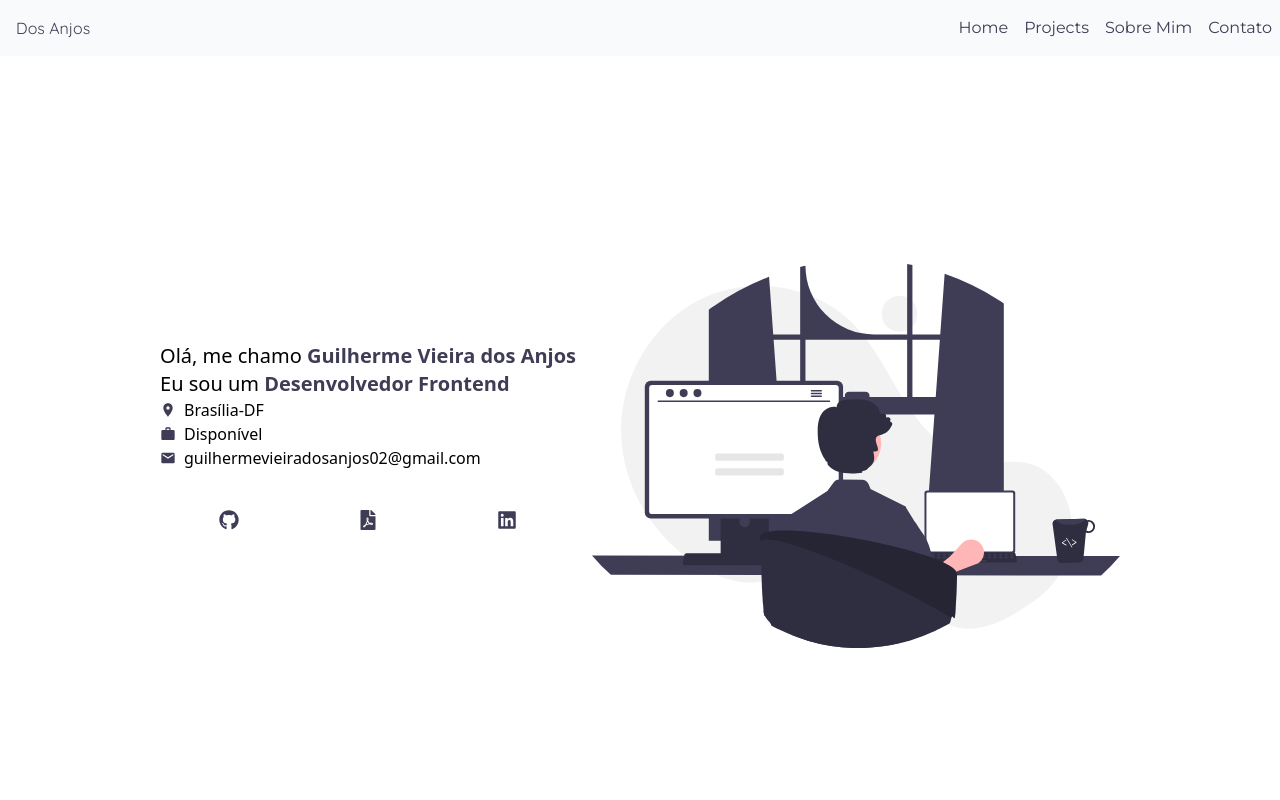
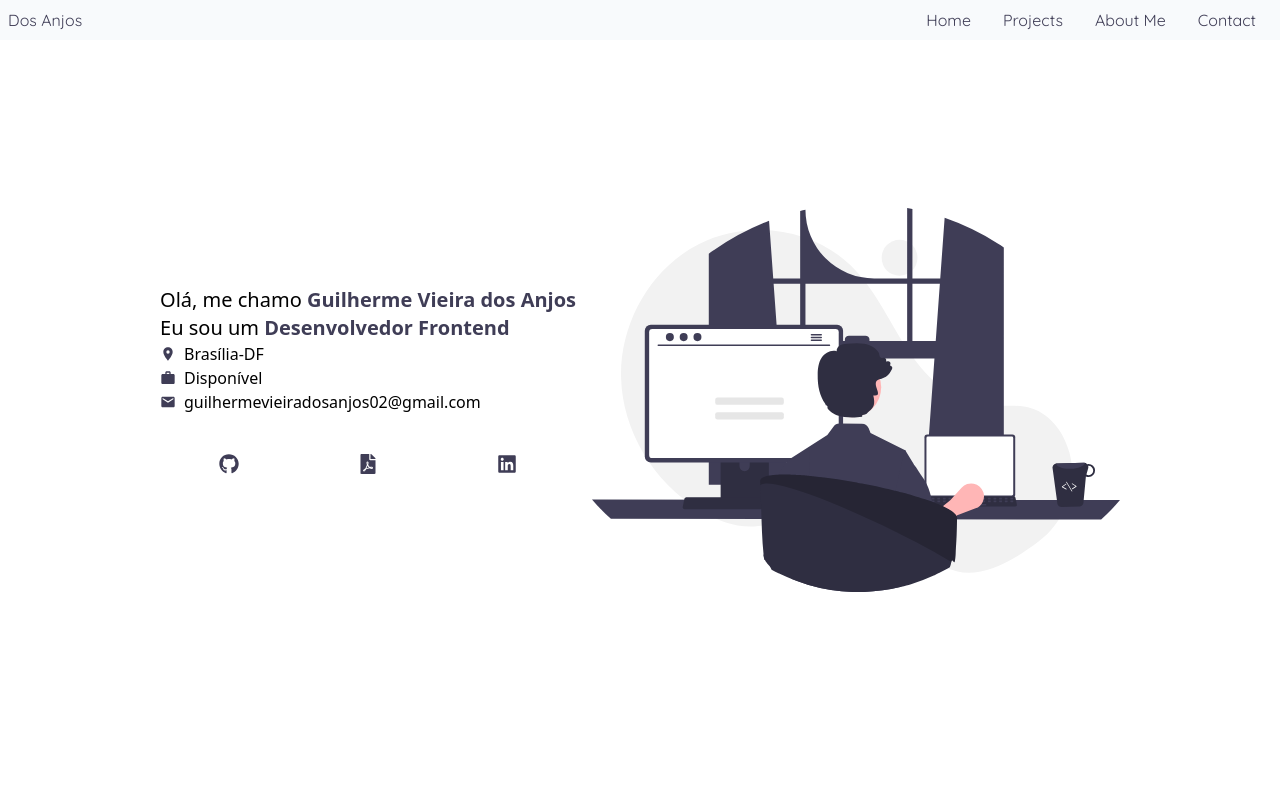
Before and after one commit to GuilhermeVieiraDosAnjos/Portfolio, a React (Vite) app: page / in a window 1280 px wide. Shown: the top 800 px of the page. Built offline with nearby package versions, Linux system fonts and the light colour scheme.

Commit message:
Alteração do componente Navbar

```diff
--- a/src/components/home/Home.jsx
+++ b/src/components/home/Home.jsx
@@ -33,7 +33,7 @@ const Home = () => {
   };
   return (
     <div className="h-screen ">
-      <section className="flex h-full items-center gap-4 justify-center ">
+      <section id="home" className="flex h-full items-center gap-4 justify-center ">
         <div className="p-2 md:p-0">
           <div className="text-xl">
             <p>
--- a/src/components/navbar/Navbar.jsx
+++ b/src/components/navbar/Navbar.jsx
@@ -1,55 +1,47 @@
-import { useState } from "react";
+import React, { useState } from 'react'
 import { CiMenuBurger } from "react-icons/ci";
 import { IoCloseOutline } from "react-icons/io5";
 
 const Navbar = () => {
-  const [openMenu, setOpenMenu] = useState(false);
+ const [menuOpen, setMenuOpen] = useState(false)
 
-  const toggleMenu = () => {
-    setOpenMenu(!openMenu);
-  };
+ const toggleMenu = () => {
+  setMenuOpen(!menuOpen)
+ }
 
-  const closeMenu = () => {
-    setOpenMenu(false);
-  };
+ const closeMenu = () => {
+  setMenuOpen(false)
+ }
 
   return (
-    <div className="bg-slate-50 w-full p-4 md:p-0 md:flex items-center justify-between">
-      <div className="flex justify-between font-quicksand">
-        <h1 className="mx-4 text-pPurple">Dos Anjos</h1>
-
-        <button type="button" onClick={toggleMenu} className="md:hidden">
-          {openMenu ? (
-            <IoCloseOutline className="2xl" />
-          ) : (
-            <CiMenuBurger className="2xl" />
+    <nav className="bg-slate-50 p-2 fixed top-0 w-full z-10 font-quicksand ">
+      <div className=' flex justify-between md:flex md:justify-between items-center'>
+        <h1 className='text-pPurple'>Dos Anjos</h1>
+        <ul className='hidden md:flex md:justify-center' >
+          <li className="mx-4"><a className="text-pPurple hover:text-gray-300" href="#home">Home</a></li>
+          <li className="mx-4"><a className="text-pPurple hover:text-gray-300" href="#projects">Projects</a></li>
+          <li className="mx-4"><a className="text-pPurple hover:text-gray-300" href="#aboutMe">About Me</a></li>
+          <li className="mx-4"><a className="text-pPurple hover:text-gray-300" href="#contact">Contact</a></li>
+        </ul>
+        <button type='button' onClick={toggleMenu} className='md:hidden'>
+          {menuOpen ? (
+            <IoCloseOutline className='text-xl'/>
+          ): (
+            <CiMenuBurger className="text-xl"/>
           )}
         </button>
       </div>
-      <div
-        className={`font-montserrat md:flex mx-2 ${
-          openMenu
-            ? "flex h-screen overflow-y-hidden justify-center items-center  "
-            : "hidden"
-        }`}
-      >
-        <ul className="gap-4 md:flex text-pPurple ">
-          <li className="my-8 md:my-4" onClick={closeMenu}>
-            <a href="#home">Home</a>
-          </li>
-          <li onClick={closeMenu} className="my-8 md:my-4">
-            <a href="#projects">Projects</a>
-          </li>
-          <li onClick={closeMenu} className="my-8 md:my-4">
-            <a href="#aboutMe">Sobre Mim</a>
-          </li>
-          <li onClick={closeMenu} className="my-8 md:my-4">
-            <a href="#contact">Contato</a>
-          </li>
-        </ul>
-      </div>
-    </div>
-  );
-};
 
-export default Navbar;
+      <ul className={`font-montserrat md:hidden ${menuOpen ? "flex flex-col items-center h-screen" : "hidden"}`}>
+        <li className="my-8" onClick={closeMenu}><a className="text-pPurple hover:text-gray-300" href="#home">Home</a></li>
+        <li className="my-8" onClick={closeMenu}><a className="text-pPurple hover:text-gray-300" href="#projects">Projects</a></li>
+        <li className="my-8" onClick={closeMenu}><a className="text-pPurple hover:text-gray-300" href="#aboutMe">About Me</a></li>
+        <li className="my-8" onClick={closeMenu}><a className="text-pPurple hover:text-gray-300" href="#contact">Contact</a></li>
+      </ul>
+
+
+    </nav>
+  )
+}
+
+export default Navbar
```
